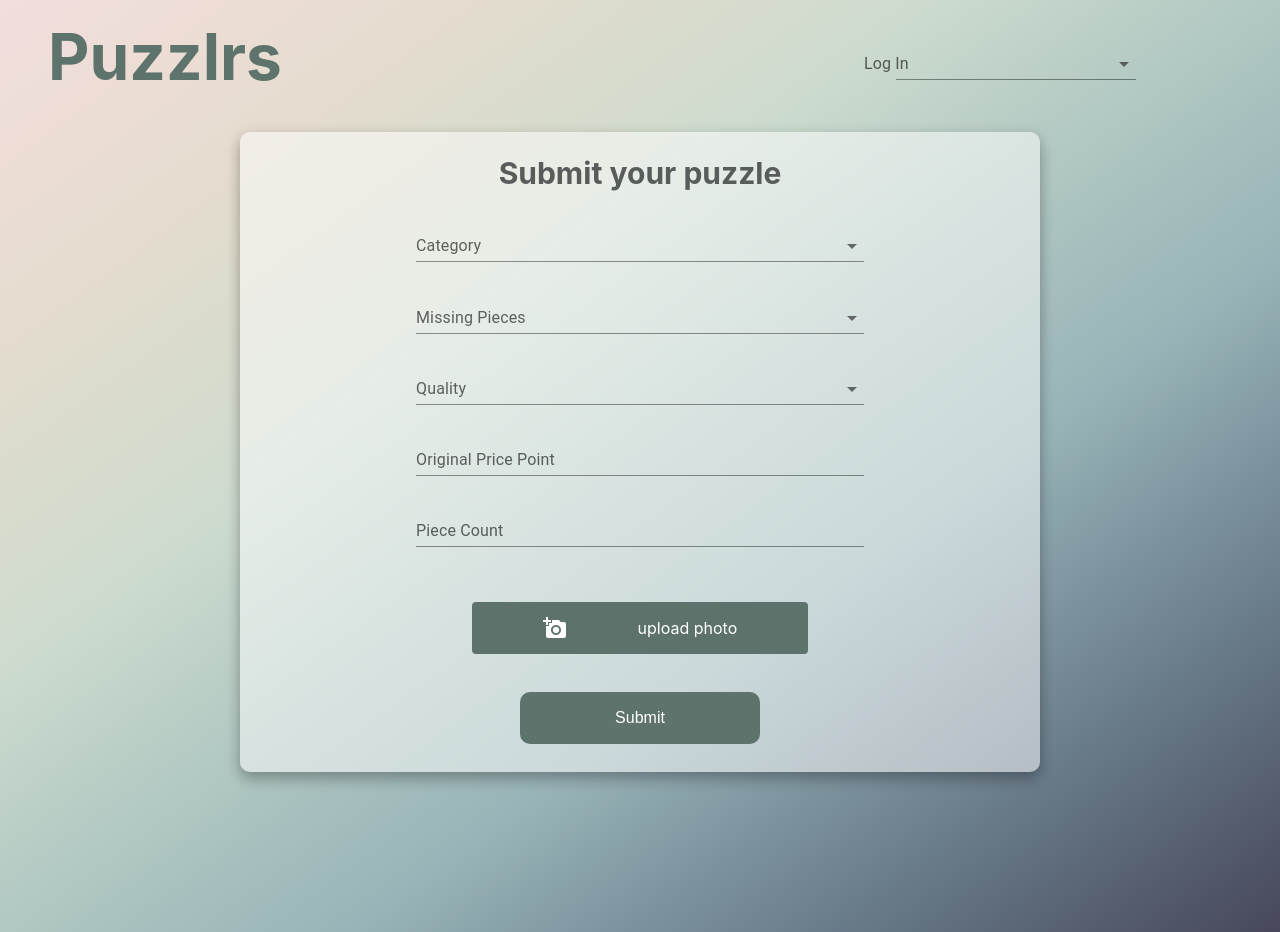
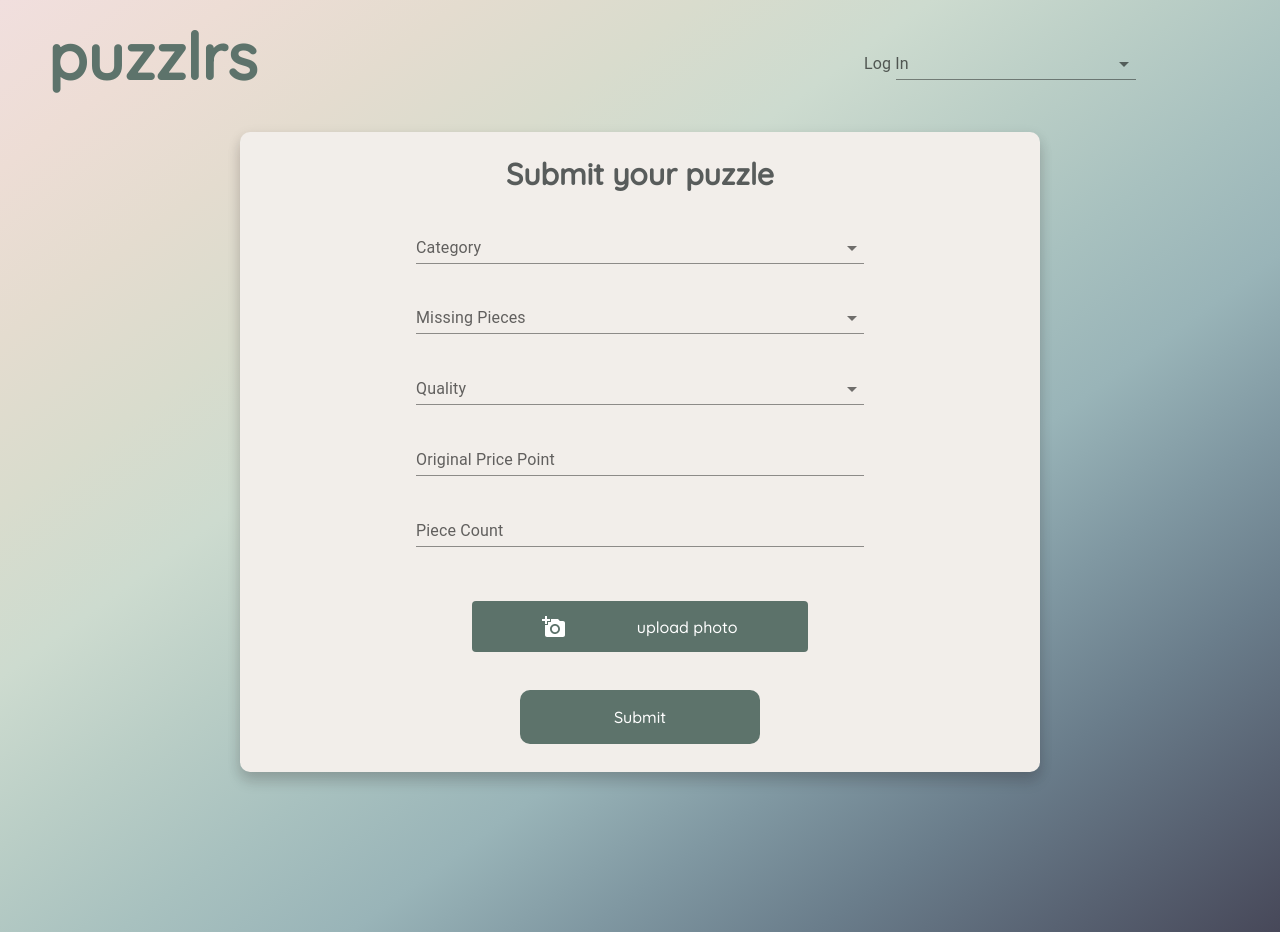
Before and after one commit to Puzzle-Capstone/puzzlrs, a React (Create React App) app: page /add-puzzle in a window 1280 px wide. Built offline with nearby package versions, Linux system fonts and the light colour scheme; no server answers.

Commit message:
Add uniform shadow box and background color to each page

```diff
--- a/public/index.html
+++ b/public/index.html
@@ -3,6 +3,7 @@
   <head>
     <meta charset="utf-8" />
     <link rel="icon" href="%PUBLIC_URL%/favicon.ico" />
+    <link href="https://fonts.googleapis.com/css?family=Quicksand:300,500" rel="stylesheet">
     <meta name="viewport" content="width=device-width, initial-scale=1" />
     <meta name="theme-color" content="#000000" />
     <meta
--- a/src/components/Nav.tsx
+++ b/src/components/Nav.tsx
@@ -43,7 +43,7 @@ const Nav = () => {
 
   return (
     <header>
-      <Link to='/'><h1>Puzzlrs</h1></Link>
+      <Link to='/'><h1>puzzlrs</h1></Link>
       <div className='nav-buttons'>
         {renderNavDisplay}
       </div>
--- a/src/css/AddPuzzleForm.css
+++ b/src/css/AddPuzzleForm.css
@@ -5,11 +5,6 @@
 }
 
 .form-container {
-  /* display: flex;
-  align-items: center;
-  height: 100vh;
-  justify-content: center;
-  width: 100vw; */
   display: flex;
   height: 100vh;
   margin-top: 20px;
@@ -18,28 +13,14 @@
 }
 
 form {
-  /* width: 50em;
+  width: 50em;
   height: 80%;
-  box-shadow: 0 10px 14px rgb(34 15 15 / 13%), 0 4px 14px rgb(0 0 0 / 22%);
+  box-shadow: 0 10px 14px rgb(34 15 15 / 13%), 0 4px 14px rgb(0 0 0 / 11%);
   display: flex;
   flex-direction: column;
   align-items: center;
   justify-content: space-evenly;
-  position: absolute;
-  top: 53%;
-  left: 50%;
-  transform: translate(-50%, -50%);
-  background: rgba(255, 255, 255, 0.5);
-  background-size: cover;
-  border-radius: 10px; */
-  width: 50em;
-  height: 80%;
-  box-shadow: 0 10px 14px rgb(34 15 15 / 13%), 0 4px 14px rgb(0 0 0 / 22%);
-  display: flex;
-  flex-direction: column;
-  align-items: center;
-  justify-content: space-evenly;
-  background: rgba(255, 255, 255, 0.5);
+  background: #F2EEEA;
   border-radius: 10px;
 }
 
--- a/src/css/App.css
+++ b/src/css/App.css
@@ -3,6 +3,7 @@
   margin: 0;
   padding: 0;
   border: 0;
+  font-family: 'Quicksand', sans-serif;
 }
 
 .App {
--- a/src/css/Home.css
+++ b/src/css/Home.css
@@ -6,6 +6,7 @@
   justify-content: center;
   align-items: center;
   background-color: #F2EEEA;
+  box-shadow: 0 10px 14px rgb(34 15 15 / 13%), 0 4px 14px rgb(0 0 0 / 11%);
   border-radius: 10px;
   margin-bottom: 3em;
 }
--- a/src/css/PuzzleContainer.css
+++ b/src/css/PuzzleContainer.css
@@ -8,6 +8,7 @@
 
 .puzzle-page {
 	background: #F2EEEA;
+	box-shadow: 0 10px 14px rgb(34 15 15 / 13%), 0 4px 14px rgb(0 0 0 / 11%);
 	min-height: 80vh;
 	margin: 0 5em;
 	display: flex;
--- a/src/css/UserProfile.css
+++ b/src/css/UserProfile.css
@@ -25,6 +25,7 @@
 
 .profile-column {
   background-color: #F2EEEA;
+  box-shadow: 0 10px 14px rgb(34 15 15 / 13%), 0 4px 14px rgb(0 0 0 / 11%);
   width: 30vw;
   height: 65vh;
   border-radius: 10px;
```
